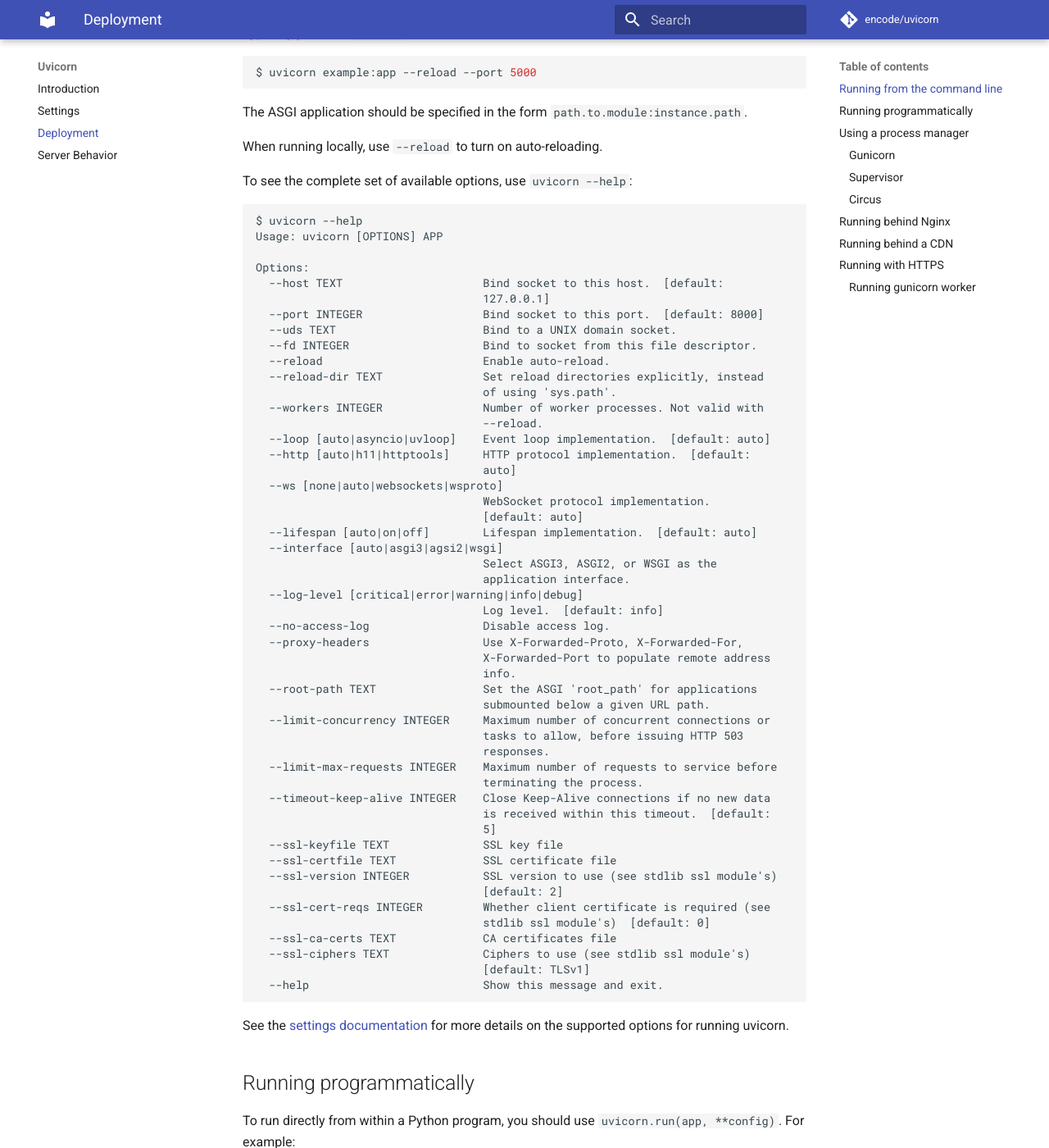
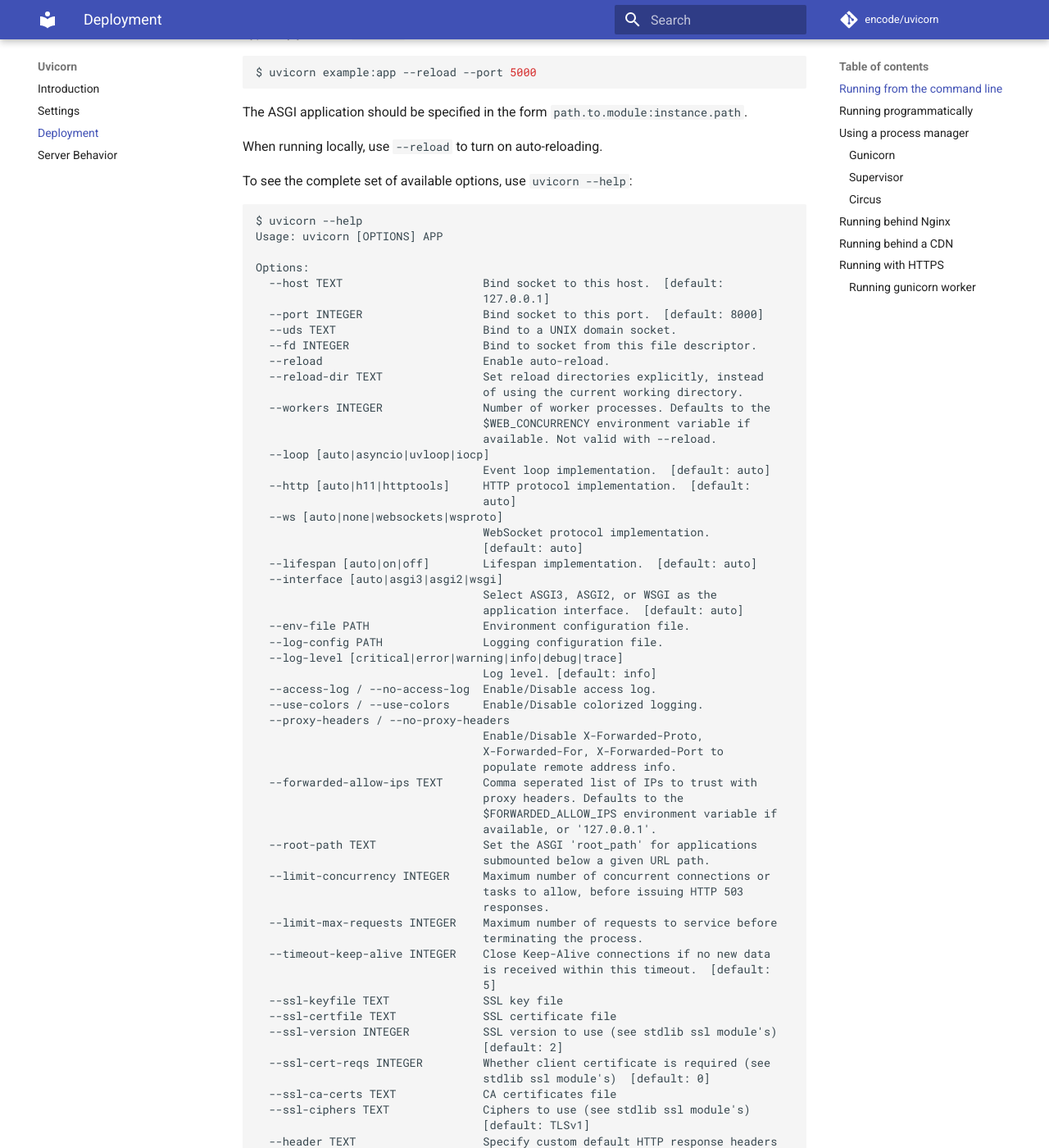
Before and after one commit to encode/uvicorn, an MkDocs documentation site: the page built from docs/deployment.md, in a window 1280 px wide and 1400 px high, scrolled down 479 px. Shown: the whole window at 82% size. Built offline with MkDocs 1.6.1 and Material for MkDocs 9.7.7, drawn with Linux system fonts in a browser that asks for light colours; comment, search, counter and statistics services are not loaded; old or Windows-style settings are respelled for this version of MkDocs; some of the changed text lies outside the part shown.

Commit message:
Updates uvicorn --help in docs

````diff
--- a/docs/deployment.md
+++ b/docs/deployment.md
@@ -35,25 +35,35 @@
   --fd INTEGER                    Bind to socket from this file descriptor.
   --reload                        Enable auto-reload.
   --reload-dir TEXT               Set reload directories explicitly, instead
-                                  of using 'sys.path'.
-  --workers INTEGER               Number of worker processes. Not valid with
-                                  --reload.
-  --loop [auto|asyncio|uvloop]    Event loop implementation.  [default: auto]
+                                  of using the current working directory.
+  --workers INTEGER               Number of worker processes. Defaults to the
+                                  $WEB_CONCURRENCY environment variable if
+                                  available. Not valid with --reload.
+  --loop [auto|asyncio|uvloop|iocp]
+                                  Event loop implementation.  [default: auto]
   --http [auto|h11|httptools]     HTTP protocol implementation.  [default:
                                   auto]
-  --ws [none|auto|websockets|wsproto]
+  --ws [auto|none|websockets|wsproto]
                                   WebSocket protocol implementation.
                                   [default: auto]
   --lifespan [auto|on|off]        Lifespan implementation.  [default: auto]
-  --interface [auto|asgi3|agsi2|wsgi]
+  --interface [auto|asgi3|asgi2|wsgi]
                                   Select ASGI3, ASGI2, or WSGI as the
-                                  application interface.
-  --log-level [critical|error|warning|info|debug]
-                                  Log level.  [default: info]
-  --no-access-log                 Disable access log.
-  --proxy-headers                 Use X-Forwarded-Proto, X-Forwarded-For,
-                                  X-Forwarded-Port to populate remote address
-                                  info.
+                                  application interface.  [default: auto]
+  --env-file PATH                 Environment configuration file.
+  --log-config PATH               Logging configuration file.
+  --log-level [critical|error|warning|info|debug|trace]
+                                  Log level. [default: info]
+  --access-log / --no-access-log  Enable/Disable access log.
+  --use-colors / --use-colors     Enable/Disable colorized logging.
+  --proxy-headers / --no-proxy-headers
+                                  Enable/Disable X-Forwarded-Proto,
+                                  X-Forwarded-For, X-Forwarded-Port to
+                                  populate remote address info.
+  --forwarded-allow-ips TEXT      Comma seperated list of IPs to trust with
+                                  proxy headers. Defaults to the
+                                  $FORWARDED_ALLOW_IPS environment variable if
+                                  available, or '127.0.0.1'.
   --root-path TEXT                Set the ASGI 'root_path' for applications
                                   submounted below a given URL path.
   --limit-concurrency INTEGER     Maximum number of concurrent connections or
@@ -73,6 +83,8 @@
   --ssl-ca-certs TEXT             CA certificates file
   --ssl-ciphers TEXT              Ciphers to use (see stdlib ssl module's)
                                   [default: TLSv1]
+  --header TEXT                   Specify custom default HTTP response headers
+                                  as a Name:Value pair
   --help                          Show this message and exit.
 ```
 
````
